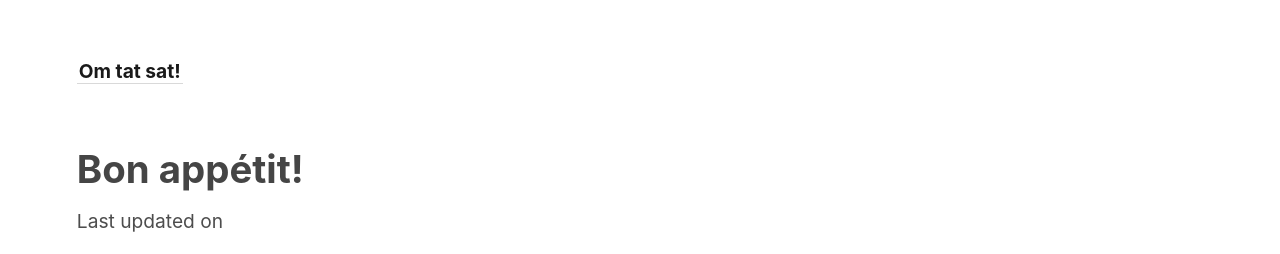
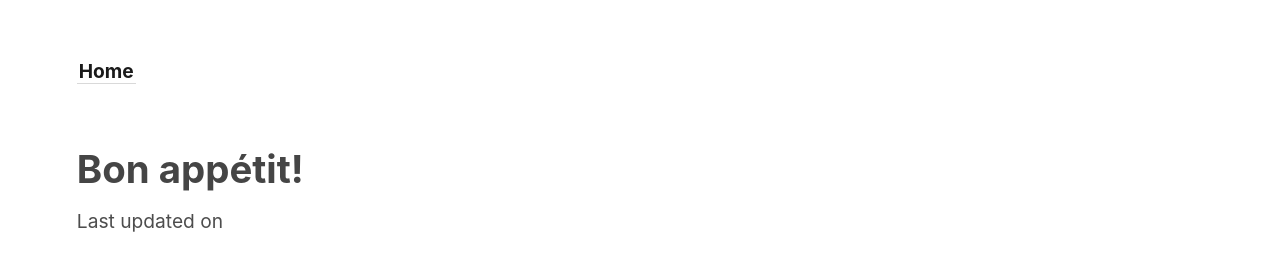
Before and after one commit to Atulsingh92/digigarden-template, a Jekyll site: the page built from _notes/accents.md, in a window 1280 px wide. Shown: the top 254 px of the page. Built offline with Jekyll 4.4.1, drawn with Linux system fonts in a browser that asks for light colours.

Commit message:
changed title

```diff
--- a/_config.yml
+++ b/_config.yml
@@ -1,4 +1,4 @@
-title:               Om tat sat!
+title:               Home
 include:             ['_pages']
 exclude:             ['_includes/notes_graph.json']
 # You may need to change the base URL depending on your deploy configuration.
```
